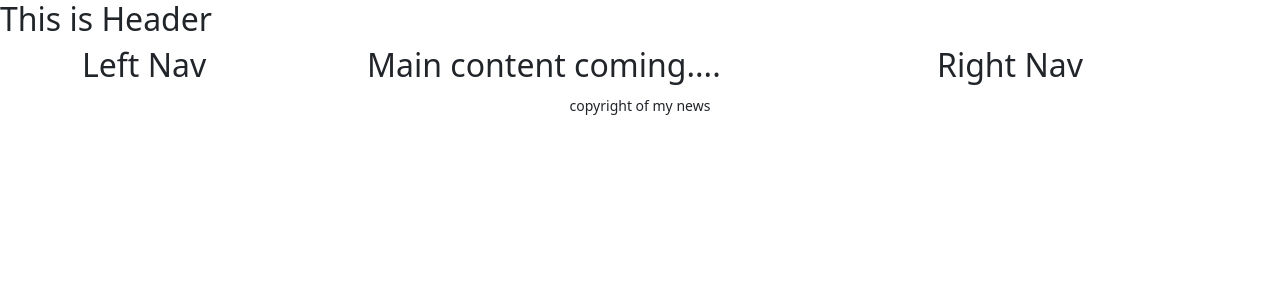
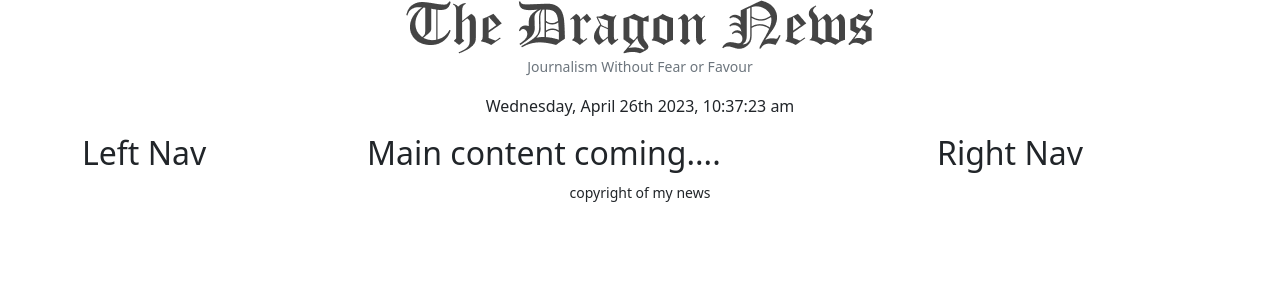
Before and after one commit to AkhiSharmin/news-dragon-client, a React (Vite) app: page / in a window 1280 px wide. Shown: the top 300 px of the page. Built offline with nearby package versions, Linux system fonts and the light colour scheme.

Commit message:
adding moment js time

```diff
--- a/package.json
+++ b/package.json
@@ -14,6 +14,7 @@
     "firebase": "^9.20.0",
     "localforage": "^1.10.0",
     "match-sorter": "^6.3.1",
+    "moment": "^2.29.4",
     "react": "^18.2.0",
     "react-bootstrap": "^2.7.4",
     "react-dom": "^18.2.0",
--- a/src/pages/Shared/Header/Header.jsx
+++ b/src/pages/Shared/Header/Header.jsx
@@ -1,9 +1,15 @@
 import React from 'react';
+import logo from '../../../assets/logo.png'
+import moment from 'moment';
 
 const Header = () => {
     return (
         <div>
-            <h2>This is Header</h2>
+            <div className="text-center">
+                <img src={logo} alt="" />
+                <p className='text-secondary'><small>Journalism Without Fear or Favour</small></p>
+                <p>{moment().format("dddd, MMMM Do YYYY, h:mm:ss a")}</p>
+            </div>
         </div>
     );
 };
```
Also changed, not shown: 1 other file (tests, documents, lock files or other folders).
